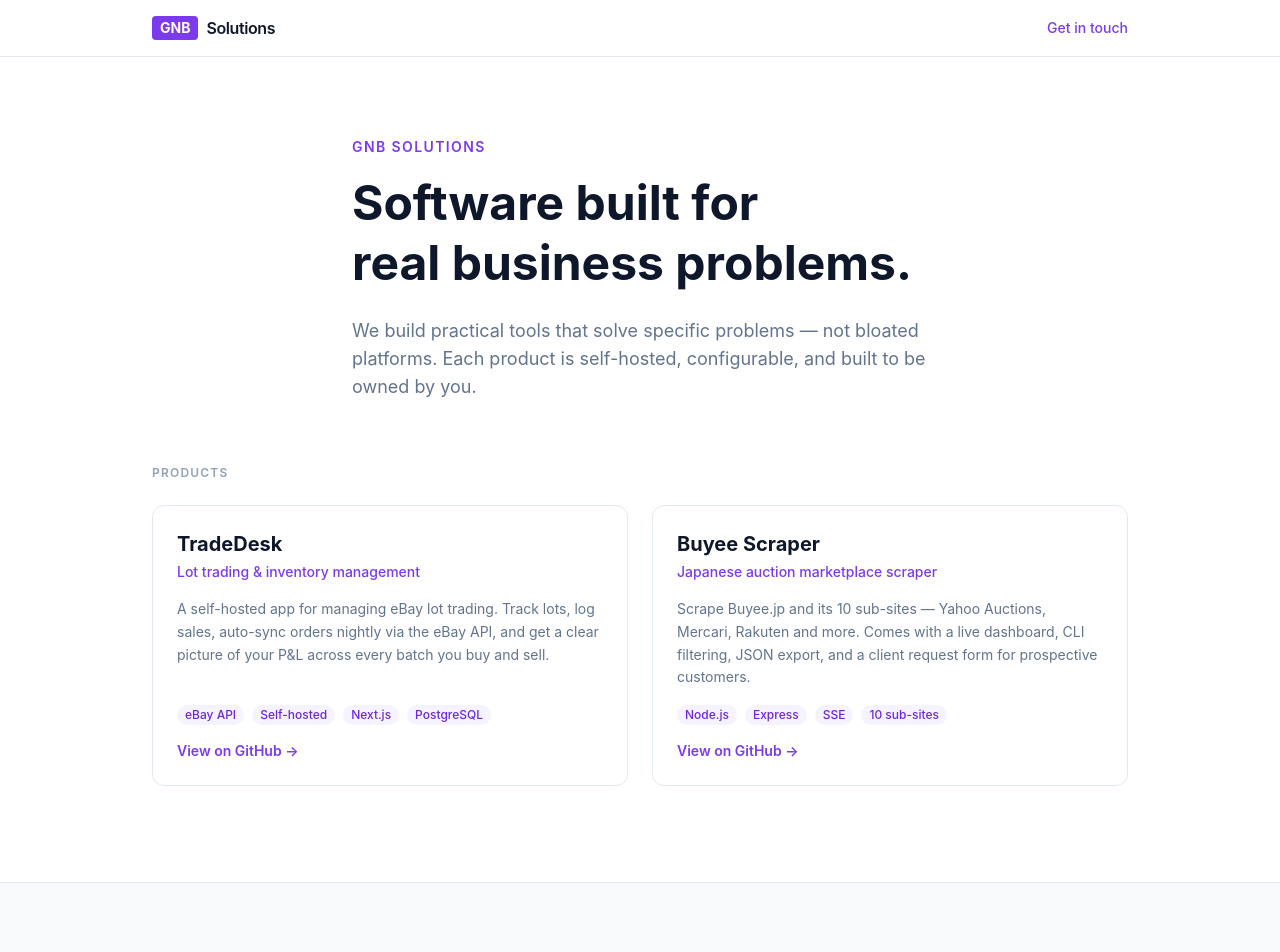
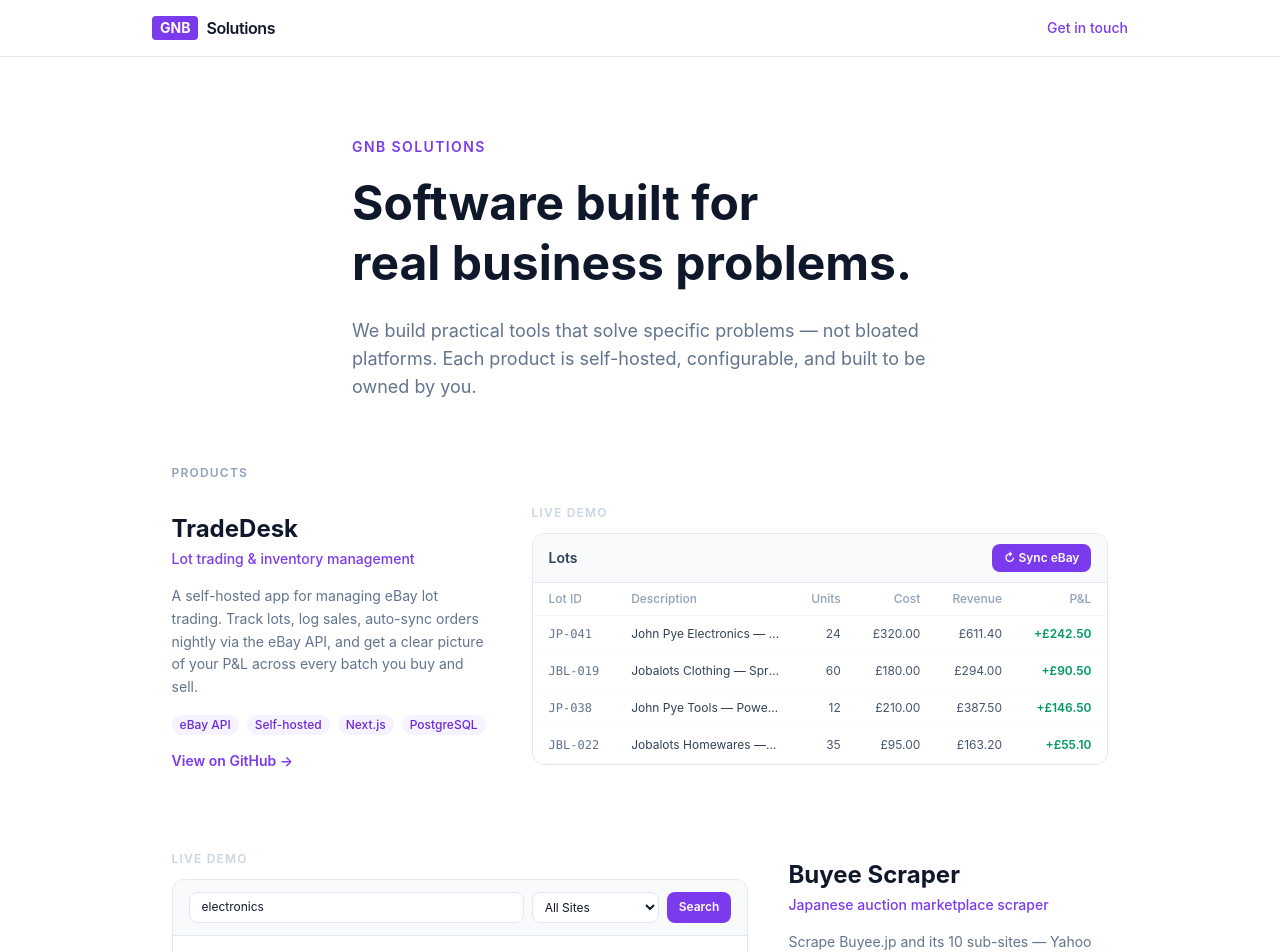
Before and after one commit to GNB-Solutions/website, a Next.js app: page / in a window 1280 px wide. Shown: the top 952 px of the page. Built offline with nearby package versions, Linux system fonts and the light colour scheme.

Commit message:
Product Showcases Added; Interactive TradeDesk lot table with eBay sync demo, Buyee live search with streaming results

```diff
--- /dev/null
+++ b/app/components/BuyeeShowcase.tsx
@@ -0,0 +1,104 @@
+"use client";
+
+import { useState, useRef } from "react";
+
+const SITES = ["All Sites", "Yahoo Auctions", "Mercari", "Rakuten", "Flea Market"];
+
+const fakeResults = [
+  { site: "Yahoo Auctions", title: "Sony WH-1000XM5 ワイヤレスヘッドホン", price: "¥28,500", condition: "Like New", img: "🎧" },
+  { site: "Mercari", title: "Nintendo Switch 本体 ネオン 動作確認済み", price: "¥24,800", condition: "Good", img: "🎮" },
+  { site: "Yahoo Auctions", title: "Apple Watch Series 9 45mm GPSモデル", price: "¥41,000", condition: "Like New", img: "⌚" },
+  { site: "Rakuten", title: "Dyson V15 Detect コードレス掃除機", price: "¥52,000", condition: "New", img: "🌀" },
+  { site: "Mercari", title: "Canon EOS R50 ミラーレスカメラ キット", price: "¥63,500", condition: "Good", img: "📷" },
+];
+
+export default function BuyeeShowcase() {
+  const [query, setQuery] = useState("electronics");
+  const [site, setSite] = useState("All Sites");
+  const [results, setResults] = useState<typeof fakeResults>([]);
+  const [searching, setSearching] = useState(false);
+  const [done, setDone] = useState(false);
+  const timerRef = useRef<ReturnType<typeof setTimeout> | null>(null);
+
+  function handleSearch() {
+    if (searching) return;
+    setResults([]);
+    setDone(false);
+    setSearching(true);
+
+    const filtered = site === "All Sites" ? fakeResults : fakeResults.filter(r => r.site === site);
+    const pool = filtered.length ? filtered : fakeResults;
+
+    pool.forEach((item, i) => {
+      timerRef.current = setTimeout(() => {
+        setResults(prev => [...prev, item]);
+        if (i === pool.length - 1) {
+          setSearching(false);
+          setDone(true);
+        }
+      }, 400 + i * 500);
+    });
+  }
+
+  return (
+    <div className="rounded-xl border border-slate-200 overflow-hidden text-sm">
+      {/* search bar */}
+      <div className="flex gap-2 px-4 py-3 bg-slate-50 border-b border-slate-200">
+        <input
+          value={query}
+          onChange={e => { setQuery(e.target.value); setResults([]); setDone(false); }}
+          className="flex-1 text-xs border border-slate-200 rounded-lg px-3 py-1.5 bg-white focus:outline-none focus:ring-2 focus:ring-[#7C3AED]/30"
+          placeholder="Search keyword…"
+        />
+        <select
+          value={site}
+          onChange={e => { setSite(e.target.value); setResults([]); setDone(false); }}
+          className="text-xs border border-slate-200 rounded-lg px-2 py-1.5 bg-white focus:outline-none"
+        >
+          {SITES.map(s => <option key={s}>{s}</option>)}
+        </select>
+        <button
+          onClick={handleSearch}
+          disabled={searching}
+          className="text-xs font-semibold text-white px-3 py-1.5 rounded-lg bg-[#7C3AED] hover:bg-[#6D28D9] disabled:opacity-60 transition-colors"
+        >
+          {searching ? "Scraping…" : "Search"}
+        </button>
+      </div>
+
+      {/* results */}
+      <div className="divide-y divide-slate-50 min-h-[160px]">
+        {results.length === 0 && !searching && (
+          <div className="flex items-center justify-center h-40 text-slate-300 text-xs">
+            Hit search to see results stream in
+          </div>
+        )}
+        {results.map((r, i) => (
+          <div key={i} className="flex items-center gap-3 px-4 py-2.5 animate-fade-in">
+            <span className="text-xl w-7 text-center shrink-0">{r.img}</span>
+            <div className="flex-1 min-w-0">
+              <p className="text-slate-700 font-medium truncate">{r.title}</p>
+              <p className="text-slate-400 text-xs">{r.site} · {r.condition}</p>
+            </div>
+            <span className="font-semibold text-slate-800 shrink-0">{r.price}</span>
+          </div>
+        ))}
+        {searching && (
+          <div className="flex items-center gap-2 px-4 py-2.5 text-xs text-slate-400">
+            <svg className="animate-spin w-3 h-3 text-[#7C3AED]" viewBox="0 0 24 24" fill="none">
+              <circle className="opacity-25" cx="12" cy="12" r="10" stroke="currentColor" strokeWidth="4"/>
+              <path className="opacity-75" fill="currentColor" d="M4 12a8 8 0 018-8v8z"/>
+            </svg>
+            Scraping {site}…
+          </div>
+        )}
+      </div>
+
+      {done && (
+        <div className="px-4 py-2 bg-emerald-50 border-t border-emerald-100 text-xs text-emerald-700 font-medium">
+          ✓ {results.length} results found across {site === "All Sites" ? "all sites" : site}
+        </div>
+      )}
+    </div>
+  );
+}
--- /dev/null
+++ b/app/components/TradeDeskShowcase.tsx
@@ -0,0 +1,104 @@
+"use client";
+
+import { useState } from "react";
+
+const initialLots = [
+  { id: "JP-041", desc: "John Pye Electronics — Mixed Batch", units: 24, cost: 320, sales: 611.40, fees: 48.90 },
+  { id: "JBL-019", desc: "Jobalots Clothing — Spring Returns", units: 60, cost: 180, sales: 294.00, fees: 23.50 },
+  { id: "JP-038", desc: "John Pye Tools — Power Tool Lot", units: 12, cost: 210, sales: 387.50, fees: 31.00 },
+  { id: "JBL-022", desc: "Jobalots Homewares — Kitchen Lot", units: 35, cost: 95, sales: 163.20, fees: 13.10 },
+];
+
+const newSale = { orderId: "12-09821-44201", title: "Bosch Drill — JP-038", amount: 42.99, fees: 3.44 };
+
+function pnl(lot: typeof initialLots[0]) {
+  return lot.sales - lot.fees - lot.cost;
+}
+
+export default function TradeDeskShowcase() {
+  const [lots, setLots] = useState(initialLots);
+  const [syncing, setSyncing] = useState(false);
+  const [synced, setSynced] = useState(false);
+  const [flash, setFlash] = useState<string | null>(null);
+
+  async function handleSync() {
+    setSyncing(true);
+    await new Promise(r => setTimeout(r, 1800));
+    setLots(prev => prev.map(l =>
+      l.id === "JP-038"
+        ? { ...l, sales: l.sales + newSale.amount, fees: l.fees + newSale.fees }
+        : l
+    ));
+    setSyncing(false);
+    setSynced(true);
+    setFlash("JP-038");
+    setTimeout(() => setFlash(null), 2000);
+  }
+
+  return (
+    <div className="rounded-xl border border-slate-200 overflow-hidden text-sm">
+      {/* toolbar */}
+      <div className="flex items-center justify-between px-4 py-2.5 bg-slate-50 border-b border-slate-200">
+        <span className="font-semibold text-slate-700">Lots</span>
+        <button
+          onClick={handleSync}
+          disabled={syncing || synced}
+          className="flex items-center gap-1.5 text-xs font-semibold text-white px-3 py-1.5 rounded-lg bg-[#7C3AED] disabled:opacity-60 hover:bg-[#6D28D9] transition-colors"
+        >
+          {syncing ? (
+            <>
+              <svg className="animate-spin w-3 h-3" viewBox="0 0 24 24" fill="none">
+                <circle className="opacity-25" cx="12" cy="12" r="10" stroke="currentColor" strokeWidth="4"/>
+                <path className="opacity-75" fill="currentColor" d="M4 12a8 8 0 018-8v8z"/>
+              </svg>
+              Syncing…
+            </>
+          ) : synced ? "✓ Synced" : "↻ Sync eBay"}
+        </button>
+      </div>
+
+      {/* table */}
+      <div className="overflow-x-auto">
+        <table className="w-full text-xs">
+          <thead>
+            <tr className="border-b border-slate-100 text-slate-400 text-left">
+              <th className="px-4 py-2 font-medium">Lot ID</th>
+              <th className="px-4 py-2 font-medium">Description</th>
+              <th className="px-4 py-2 font-medium text-right">Units</th>
+              <th className="px-4 py-2 font-medium text-right">Cost</th>
+              <th className="px-4 py-2 font-medium text-right">Revenue</th>
+              <th className="px-4 py-2 font-medium text-right">P&L</th>
+            </tr>
+          </thead>
+          <tbody>
+            {lots.map(lot => {
+              const pl = pnl(lot);
+              const isFlashing = flash === lot.id;
+              return (
+                <tr
+                  key={lot.id}
+                  className={`border-b border-slate-50 transition-colors duration-500 ${isFlashing ? "bg-green-50" : "hover:bg-slate-50"}`}
+                >
+                  <td className="px-4 py-2.5 font-mono text-slate-500">{lot.id}</td>
+                  <td className="px-4 py-2.5 text-slate-700 max-w-[180px] truncate">{lot.desc}</td>
+                  <td className="px-4 py-2.5 text-right text-slate-600">{lot.units}</td>
+                  <td className="px-4 py-2.5 text-right text-slate-600">£{lot.cost.toFixed(2)}</td>
+                  <td className="px-4 py-2.5 text-right text-slate-600">£{lot.sales.toFixed(2)}</td>
+                  <td className={`px-4 py-2.5 text-right font-semibold ${pl >= 0 ? "text-emerald-600" : "text-red-500"}`}>
+                    {pl >= 0 ? "+" : ""}£{pl.toFixed(2)}
+                  </td>
+                </tr>
+              );
+            })}
+          </tbody>
+        </table>
+      </div>
+
+      {synced && (
+        <div className="px-4 py-2 bg-emerald-50 border-t border-emerald-100 text-xs text-emerald-700 font-medium">
+          ✓ 1 new order imported — {newSale.title} · £{newSale.amount}
+        </div>
+      )}
+    </div>
+  );
+}
--- a/app/page.tsx
+++ b/app/page.tsx
@@ -1,4 +1,6 @@
 import Link from "next/link";
+import TradeDeskShowcase from "./components/TradeDeskShowcase";
+import BuyeeShowcase from "./components/BuyeeShowcase";
 
 const products = [
   {
@@ -8,7 +10,7 @@
       "A self-hosted app for managing eBay lot trading. Track lots, log sales, auto-sync orders nightly via the eBay API, and get a clear picture of your P&L across every batch you buy and sell.",
     tags: ["eBay API", "Self-hosted", "Next.js", "PostgreSQL"],
     href: "https://github.com/GNB-Solutions/tradedesk",
-    cta: "View on GitHub",
+    showcase: <TradeDeskShowcase />,
   },
   {
     name: "Buyee Scraper",
@@ -17,7 +19,7 @@
       "Scrape Buyee.jp and its 10 sub-sites — Yahoo Auctions, Mercari, Rakuten and more. Comes with a live dashboard, CLI filtering, JSON export, and a client request form for prospective customers.",
     tags: ["Node.js", "Express", "SSE", "10 sub-sites"],
     href: "https://github.com/GNB-Solutions/buyee-scraper",
-    cta: "View on GitHub",
+    showcase: <BuyeeShowcase />,
   },
 ];
 
@@ -33,10 +35,7 @@
             </span>
             <span className="font-semibold text-slate-900 tracking-tight">Solutions</span>
           </div>
-          <a
-            href="mailto:contact@gnbsolutions.com"
-            className="text-sm font-medium text-[#7C3AED]"
-          >
+          <a href="mailto:contact@gnbsolutions.com" className="text-sm font-medium text-[#7C3AED]">
             Get in touch
           </a>
         </div>
@@ -57,25 +56,21 @@
       </section>
 
       {/* Products */}
-      <section className="max-w-5xl mx-auto px-6 pb-24">
-        <h2 className="text-xs font-semibold uppercase tracking-widest text-slate-400 mb-6">Products</h2>
-        <div className="grid sm:grid-cols-2 gap-6">
-          {products.map((p) => (
-            <div
-              key={p.name}
-              className="border border-slate-200 rounded-xl p-6 flex flex-col gap-4 hover:shadow-md transition-shadow"
-            >
+      <section className="max-w-5xl mx-auto px-6 pb-24 flex flex-col gap-20">
+        <h2 className="text-xs font-semibold uppercase tracking-widest text-slate-400 -mb-14">Products</h2>
+
+        {products.map((p, i) => (
+          <div key={p.name} className={`flex flex-col ${i % 2 === 1 ? "lg:flex-row-reverse" : "lg:flex-row"} gap-10 items-start`}>
+            {/* info */}
+            <div className="lg:w-80 shrink-0 flex flex-col gap-4 lg:pt-2">
               <div>
-                <h3 className="text-xl font-bold text-slate-900 mb-1">{p.name}</h3>
+                <h3 className="text-2xl font-bold text-slate-900 mb-1">{p.name}</h3>
                 <p className="text-sm font-medium text-[#7C3AED]">{p.tagline}</p>
               </div>
-              <p className="text-slate-500 text-sm leading-relaxed flex-1">{p.description}</p>
+              <p className="text-slate-500 text-sm leading-relaxed">{p.description}</p>
               <div className="flex flex-wrap gap-2">
                 {p.tags.map((t) => (
-                  <span
-                    key={t}
-                    className="text-xs font-medium px-2 py-0.5 rounded-full bg-[#F5F3FF] text-[#6D28D9]"
-                  >
+                  <span key={t} className="text-xs font-medium px-2 py-0.5 rounded-full bg-[#F5F3FF] text-[#6D28D9]">
                     {t}
                   </span>
                 ))}
@@ -84,13 +79,19 @@
                 href={p.href}
                 target="_blank"
                 rel="noopener noreferrer"
-                className="inline-flex items-center gap-1 text-sm font-semibold text-[#7C3AED] mt-auto"
+                className="inline-flex items-center gap-1 text-sm font-semibold text-[#7C3AED]"
               >
-                {p.cta} →
+                View on GitHub →
               </Link>
             </div>
-          ))}
-        </div>
+
+            {/* showcase */}
+            <div className="flex-1 w-full min-w-0">
+              <p className="text-xs font-semibold uppercase tracking-widest text-slate-300 mb-3">Live demo</p>
+              {p.showcase}
+            </div>
+          </div>
+        ))}
       </section>
 
       {/* Contact */}
```
